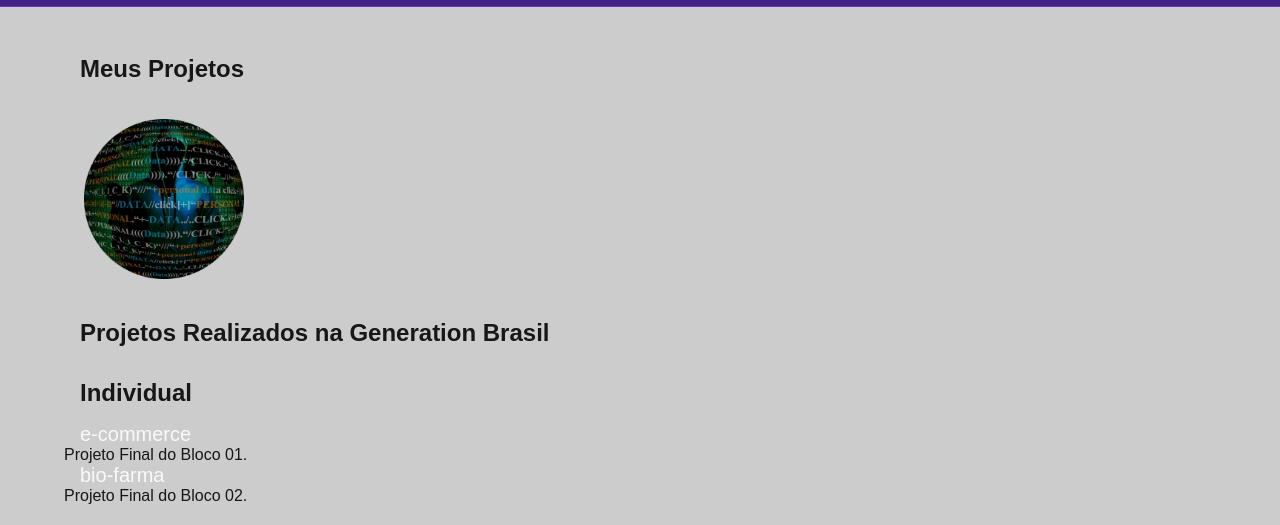
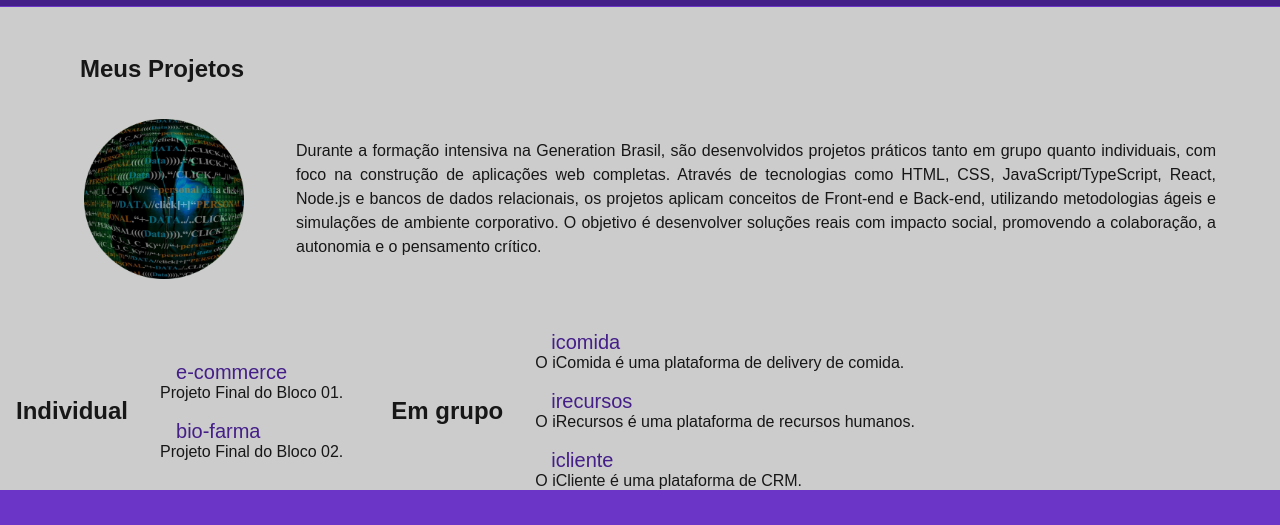
Before and after one commit to SamsJd/portifolio, a plain HTML site: page projetos.html in a window 1280 px wide. Shown: the part 73-598 px from the top of the page. Drawn offline with Linux system fonts and the light colour scheme.

Commit message:
estilizando Página Projetos

```diff
--- a/assets/css/style.css
+++ b/assets/css/style.css
@@ -227,3 +227,24 @@ form button {
   text-align: justify;
   font-weight: 600;
 }
+
+#projetos {
+  flex-direction: row;
+  gap: 1rem;
+}
+
+#menu-secundario li {
+  display: inline;
+  padding: 1rem;
+}
+
+#menu-secundario li a {
+  text-decoration: none;
+  color: var(--purple-800);
+  font-size: 20px;
+}
+
+#menu-secundario li a:hover {
+  color: var(--purple-200);
+  text-decoration: underline;
+}
--- a/projetos.html
+++ b/projetos.html
@@ -49,32 +49,39 @@
 		<main>
 
 			<!-- Seção Sobre você -->
-			<section id="about">
+			<section id="about" class="flex_start">
 
         <!-- Título da Seção -->
         <h2>Meus Projetos</h2>
 
         <!-- Conteúdo da Seção -->
-        <div id="conteudo">
+        <div id="conteudo" class="flex">
 
         <img
           src="./assets/img/projetos-2.png"
           alt="Foto do criador desse conteudo"
-					width="200"
-					height="200"
+
+					class="img_profile"
         >
 
           <!-- Texto sobre o criador do conteúdo -->
           <article id="sobre_texto">
-            <h2>Projetos Realizados na Generation Brasil</h2>
+            <p>
+              <b>Durante a formação intensiva na Generation Brasil, são desenvolvidos projetos práticos tanto em grupo quanto individuais, com foco na construção de aplicações web completas. Através de tecnologias como HTML, CSS, JavaScript/TypeScript, React, Node.js e bancos de dados relacionais, os projetos aplicam conceitos de Front-end e Back-end, utilizando metodologias ágeis e simulações de ambiente corporativo. O objetivo é desenvolver soluções reais com impacto social, promovendo a colaboração, a autonomia e o pensamento crítico.</b>
+						</p>
+          </article>
+        </div>
+			</section>
 
+      <section id="projects" class="flex_start">
+        <div id="projetos" class="flex">
             <h2>Individual</h2>
-            <ul id="menu">
+            <ul id="menu-secundario">
               <li>
                 <a href="https://github.com/SamsJd/e-commerce">e-commerce</a><br>
                 Projeto Final do Bloco 01.
               </li>
-              <br>
+              <br><br>
               <li>
                 <a href="https://github.com/SamsJd/bio-farma">bio-farma</a><br>
                 Projeto Final do Bloco 02.
@@ -82,17 +89,17 @@
             </ul>
 
             <h2>Em grupo</h2>
-            <ul id="menu">
+            <ul id="menu-secundario">
               <li>
                 <a href="https://github.com/Grupo-1-JS07/icomida">icomida</a><br>
                 O iComida é uma plataforma de delivery de comida.
               </li>
-              <br>
+              <br><br>
               <li>
                 <a href="https://github.com/Grupo-1-JS07/irecursos">irecursos</a><br>
                 O iRecursos é uma plataforma de recursos humanos.
               </li>
-              <br>
+              <br><br>
               <li>
                 <a href="https://github.com/Grupo-1-JS07/icliente">icliente</a><br>
                 O iCliente é uma plataforma de CRM.
@@ -104,7 +111,7 @@
 		</main>
 
 		<!-- Rodapé da Página (footer) -->
-		<footer>
+		<footer class="flex">
 
       <!-- Seção de Contato - Redes Sociais -->
       <section id="redes_sociais">
```
Also changed, not shown: index.html (+0 -2 lines).
